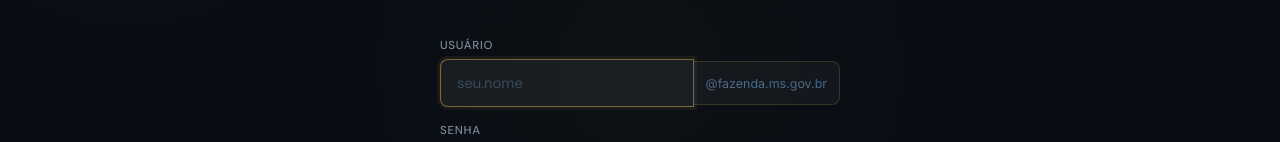
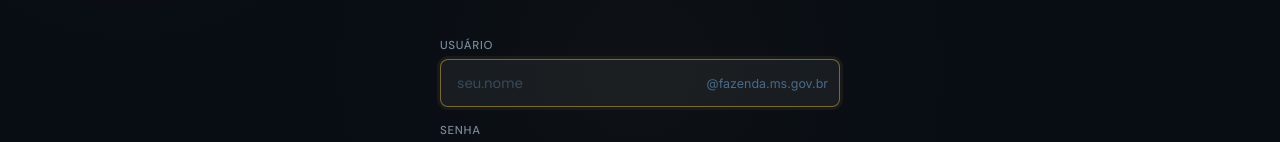
Before and after one commit to renatabeica20/fiscal-tributario-ms, a Next.js app: page /login in a window 1280 px wide. Shown: the part 334-476 px from the top of the page. Built offline with nearby package versions, Linux system fonts and the light colour scheme; no server answers.

Commit message:
Update login.js

```diff
--- a/pages/login.js
+++ b/pages/login.js
@@ -137,11 +137,11 @@ export default function Login() {
         <form onSubmit={entrar} className={styles.form}>
           <div className={styles.fieldGroup}>
             <label className={styles.label}>Usuário</label>
-            <div style={{ display: 'flex', alignItems: 'center', gap: 0 }}>
+            <div style={{ position: 'relative' }}>
               <input
                 type="text"
                 className={styles.input}
-                style={{ borderRadius: '8px 0 0 8px', flex: 1 }}
+                style={{ paddingRight: '180px' }}
                 value={usuario}
                 onChange={e => setUsuario(e.target.value)}
                 placeholder="seu.nome"
@@ -153,18 +153,15 @@ export default function Login() {
                 spellCheck="false"
               />
               <span style={{
-                background: 'rgba(255,255,255,0.04)',
-                border: '1px solid rgba(201,168,76,0.2)',
-                borderLeft: 'none',
-                borderRadius: '0 8px 8px 0',
-                padding: '0 12px',
-                height: '44px',
-                display: 'flex',
-                alignItems: 'center',
+                position: 'absolute',
+                right: '12px',
+                top: '50%',
+                transform: 'translateY(-50%)',
                 fontSize: '0.78rem',
                 color: '#4a6a8a',
                 whiteSpace: 'nowrap',
-                userSelect: 'none'
+                userSelect: 'none',
+                pointerEvents: 'none'
               }}>
                 {DOMINIO}
               </span>
```
